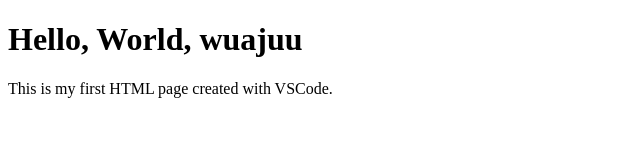
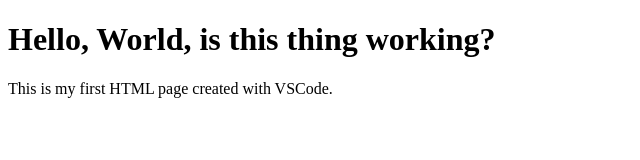
Before and after one commit to joaquinRmz/joaquinRmz.github.io, a plain HTML site: page index.html in a window 1280 px wide. Shown: the whole page, without its empty margins (0-640 px from the left). Drawn offline with Linux system fonts and the light colour scheme.

Commit message:
Update index.html

```diff
--- a/index.html
+++ b/index.html
@@ -17,7 +17,7 @@
 </head>
 
 <body>
-    <h1>Hello, World, wuajuu</h1>
+    <h1>Hello, World, is this thing working?</h1>
     <p>This is my first HTML page created with VSCode.</p>
 </body>
 
```
